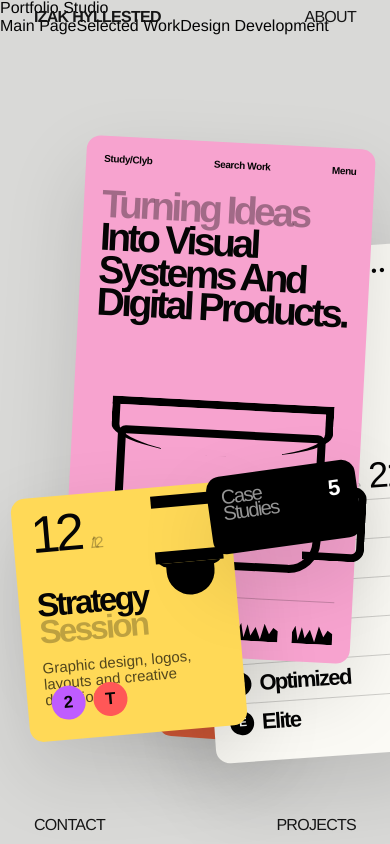
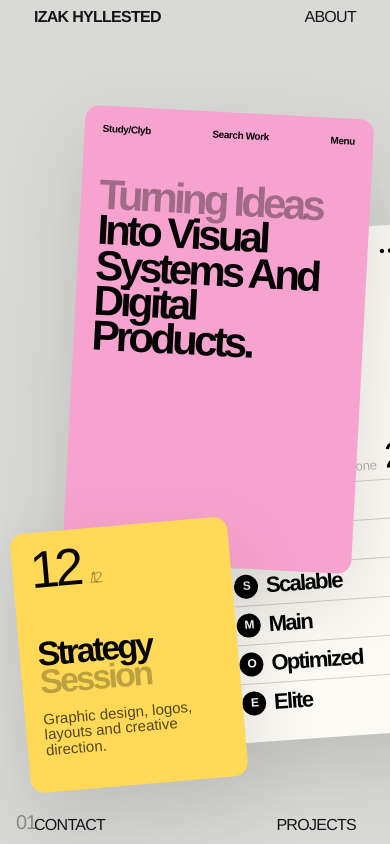
Before and after one commit to izakjonathan/port2, a Next.js app: page / in a window 390 px wide. Shown: the top 844 px of the page. Built offline with nearby package versions, Linux system fonts and the light colour scheme.

Commit message:
Replace project with latest ZIP build

```diff
--- a/app/globals.css
+++ b/app/globals.css
@@ -932,3 +932,163 @@ select{
     padding:80px 16px 150px;
   }
 }
+
+
+/* =====================================================
+   V9 CLEAN HERO FINAL OVERRIDES
+   ===================================================== */
+
+/* Remove leftover old/reference text and decorative elements */
+.ref3-corner,
+.audio-label,
+.corner-label,
+.ref3-red,
+.ref3-black,
+.ref3-symbol,
+.ref3-card-footer,
+.ref3-bottle,
+.ref3-dot-pair{
+  display:none !important;
+}
+
+/* Fixed menu final placement */
+.fixed-menu{
+  position:fixed !important;
+  left:0 !important;
+  right:0 !important;
+  z-index:999999 !important;
+  pointer-events:none !important;
+  display:block !important;
+  mix-blend-mode:normal !important;
+}
+
+.fixed-menu-header{
+  top:calc(env(safe-area-inset-top, 0px) + 10px) !important;
+}
+
+.fixed-menu-footer{
+  bottom:calc(env(safe-area-inset-bottom, 0px) + 10px) !important;
+}
+
+.fixed-menu-inner{
+  width:100% !important;
+  display:flex !important;
+  align-items:center !important;
+  justify-content:space-between !important;
+  padding:0 34px !important;
+}
+
+.fixed-menu-link{
+  pointer-events:auto !important;
+  color:#151515 !important;
+  font-size:17px !important;
+  line-height:1 !important;
+  letter-spacing:-.045em !important;
+  text-decoration:none !important;
+  font-weight:400 !important;
+}
+
+.fixed-menu-brand{
+  font-weight:800 !important;
+}
+
+/* Hero has only C1 pink, C2 yellow and C3 white */
+.ref3-hero{
+  min-height:100svh !important;
+}
+
+.ref3-pink{
+  top:112px !important;
+  height:auto !important;
+  min-height:510px !important;
+  padding-bottom:42px !important;
+}
+
+.ref3-pink h1{
+  margin-top:42px !important;
+  max-width:680px !important;
+}
+
+.ref3-yellow{
+  top:51vh !important;
+  min-height:255px !important;
+}
+
+.ref3-yellow h2{
+  margin-top:56px !important;
+}
+
+.ref3-yellow p{
+  max-width:320px !important;
+}
+
+.ref3-white{
+  top:18vh !important;
+  right:4vw !important;
+}
+
+/* remove accidental old labels if still rendered by other class names */
+[class*="corner"],
+[class*="audio-label"]{
+  display:none !important;
+}
+
+@media(max-width:900px){
+  .fixed-menu-header{
+    top:calc(env(safe-area-inset-top, 0px) + 10px) !important;
+  }
+
+  .fixed-menu-footer{
+    bottom:calc(env(safe-area-inset-bottom, 0px) + 10px) !important;
+  }
+
+  .fixed-menu-link{
+    font-size:16px !important;
+  }
+
+  .ref3-hero{
+    min-height:850px !important;
+  }
+
+  .ref3-pink{
+    top:112px !important;
+    left:50% !important;
+    width:74vw !important;
+    height:auto !important;
+    min-height:455px !important;
+    padding:18px 18px 34px !important;
+    transform:translateX(-42%) rotate(3deg) !important;
+  }
+
+  .ref3-pink h1{
+    margin-top:42px !important;
+    font-size:42px !important;
+    line-height:.84 !important;
+  }
+
+  .ref3-yellow{
+    left:5vw !important;
+    top:525px !important;
+    width:56vw !important;
+    min-height:225px !important;
+    padding:18px !important;
+    z-index:50 !important;
+  }
+
+  .ref3-yellow h2{
+    margin-top:48px !important;
+    font-size:34px !important;
+  }
+
+  .ref3-yellow p{
+    font-size:15px !important;
+  }
+
+  .ref3-white{
+    right:-12vw !important;
+    top:230px !important;
+    width:58vw !important;
+    min-height:370px !important;
+    z-index:14 !important;
+  }
+}
--- a/app/page.js
+++ b/app/page.js
@@ -29,14 +29,7 @@ export default function Home() {
   return (
     <main className="ref3-site">
       <section className="ref3-hero">
-        <div className="ref3-corner ref3-corner-tl">Portfolio <span>Studio</span></div>
-        <Link href="/projects" className="ref3-corner ref3-corner-tr">Main Page</Link>
-        <a href="#case-studies" className="ref3-corner ref3-corner-bl">Selected Work</a>
-        <a href="#about" className="ref3-corner ref3-corner-br">Design <span>Development</span></a>
-
-        <div className="ref3-card ref3-red" aria-hidden="true" />
-
-        <article className="ref3-card ref3-pink">
+<article className="ref3-card ref3-pink">
           <div className="ref3-mini-nav">
             <strong>Study/Clyb</strong>
             <span>Search Work</span>
@@ -44,26 +37,13 @@ export default function Home() {
           </div>
 
           <h1><span>Turning Ideas</span> Into Visual Systems And Digital Products.</h1>
-
-          <div className="ref3-symbol" aria-hidden="true">
-            <span />
-          </div>
-
-          <footer className="ref3-card-footer">
-            <span><strong>05</strong> / Projects</span>
-            <i />
-            <i />
-            <i />
-          </footer>
-        </article>
+</article>
 
         <article className="ref3-card ref3-yellow">
           <div className="ref3-count">12 <span>/12</span></div>
           <h2>Strategy<br /><span>Session</span></h2>
           <p>Graphic design, logos, layouts and creative direction.</p>
-          <div className="ref3-bottle" aria-hidden="true" />
-          <div className="ref3-dot-pair"><b>2</b><b>T</b></div>
-        </article>
+</article>
 
         <article className="ref3-card ref3-white">
           <div className="ref3-menu-dots">•••</div>
@@ -79,12 +59,7 @@ export default function Home() {
             <li><b>E</b>Elite</li>
           </ul>
         </article>
-
-        <Link href="/projects" className="ref3-card ref3-black">
-          <span>Case<br />Studies</span>
-          <strong>{projects.length}</strong>
-        </Link>
-      </section>
+</section>
 
       <section className="ref3-work" id="case-studies">
         <div className="ref3-bg-word">WORK</div>
```
Also changed, not shown: BUILD_NOTES_V9_CLEAN_HERO.txt (added).
